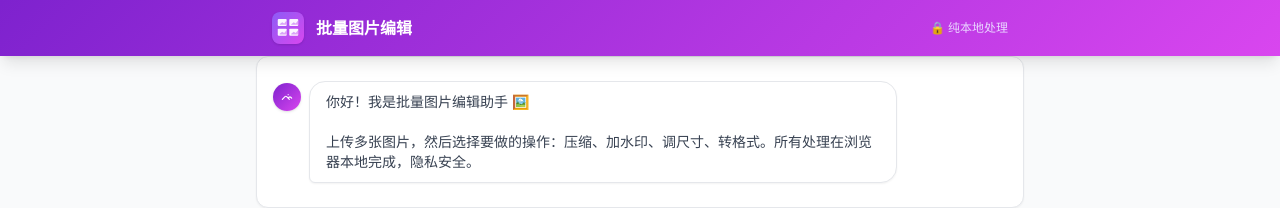
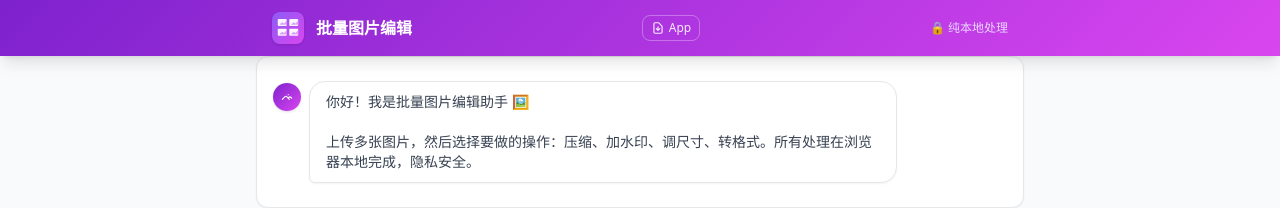
Before and after one commit to hpennn/batch-img-edit, a website: page index.html in a window 1280 px wide. Shown: the top 208 px of the page. Drawn offline with nearby package versions, Linux system fonts and the light colour scheme.

Commit message:
feat: 添加 Android App 下载按钮

```diff
--- a/index.html
+++ b/index.html
@@ -108,6 +108,10 @@ var _hmt = _hmt || [];
         <h1 class="text-base font-bold">批量图片编辑</h1>
       </div>
       <button id="pwa-install-btn" style="display:none" class="text-xs text-white/80 border border-white/30 rounded-lg px-2 py-1 hover:bg-white/10 transition-colors">添加到桌面</button>
+      <a href="https://github.com/hpennn/batch-img-edit/releases/latest/download/batch-img-edit-v1.0.0.apk" class="text-xs text-white/90 border border-white/30 rounded-lg px-2 py-1 hover:bg-white/10 transition-colors flex items-center gap-1" title="下载 Android App">
+        <svg class="w-3.5 h-3.5" fill="none" stroke="currentColor" viewBox="0 0 24 24"><path stroke-linecap="round" stroke-linejoin="round" stroke-width="2" d="M12 10v6m0 0l-3-3m3 3l3-3m2 8H7a2 2 0 01-2-2V5a2 2 0 012-2h5.586a1 1 0 01.707.293l5.414 5.414a1 1 0 01.293.707V19a2 2 0 01-2 2z"/></svg>
+        App
+      </a>
       <span class="hidden sm:inline text-xs text-purple-200">🔒 纯本地处理</span>
     </div>
   </div>
```
